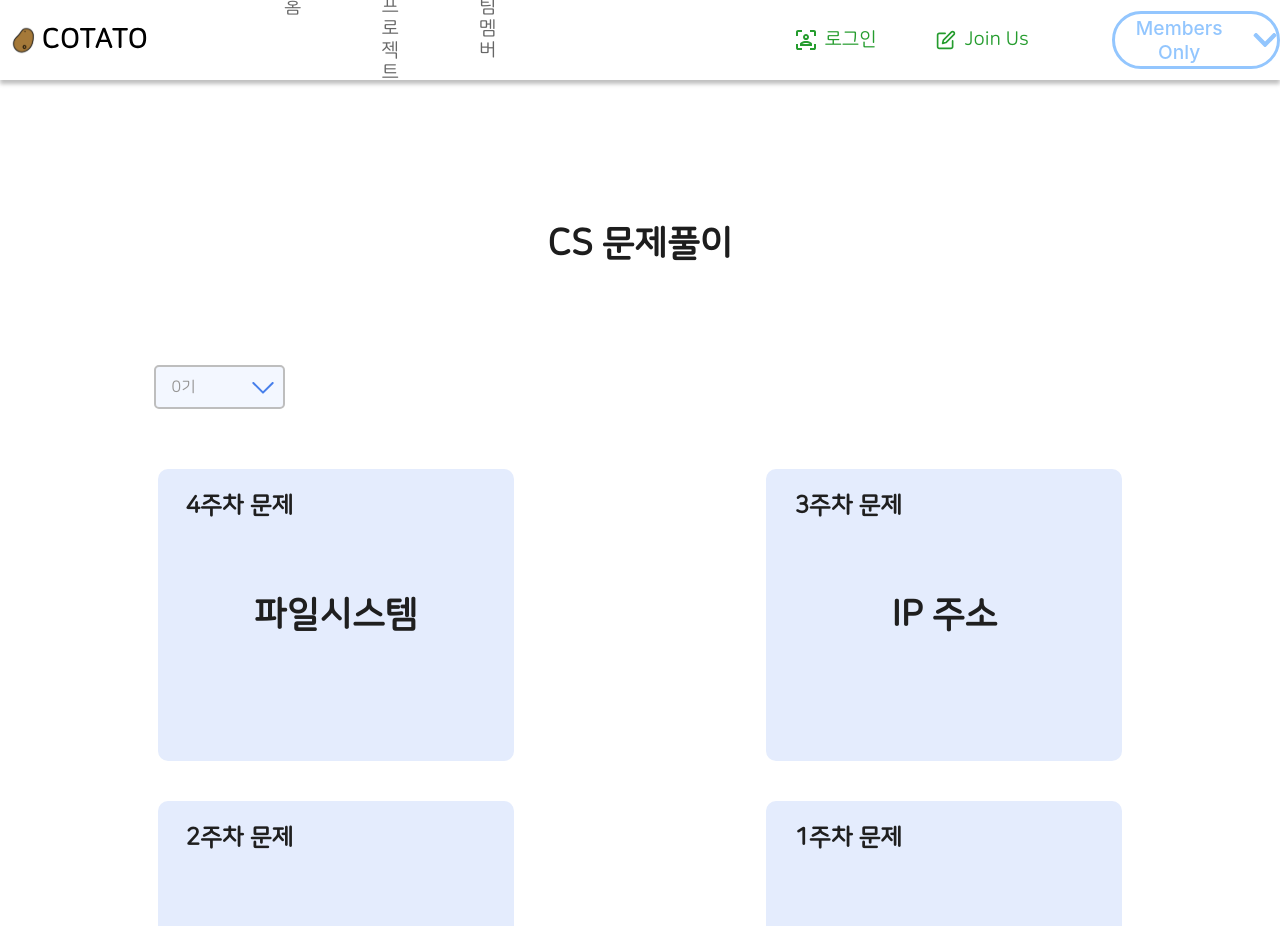
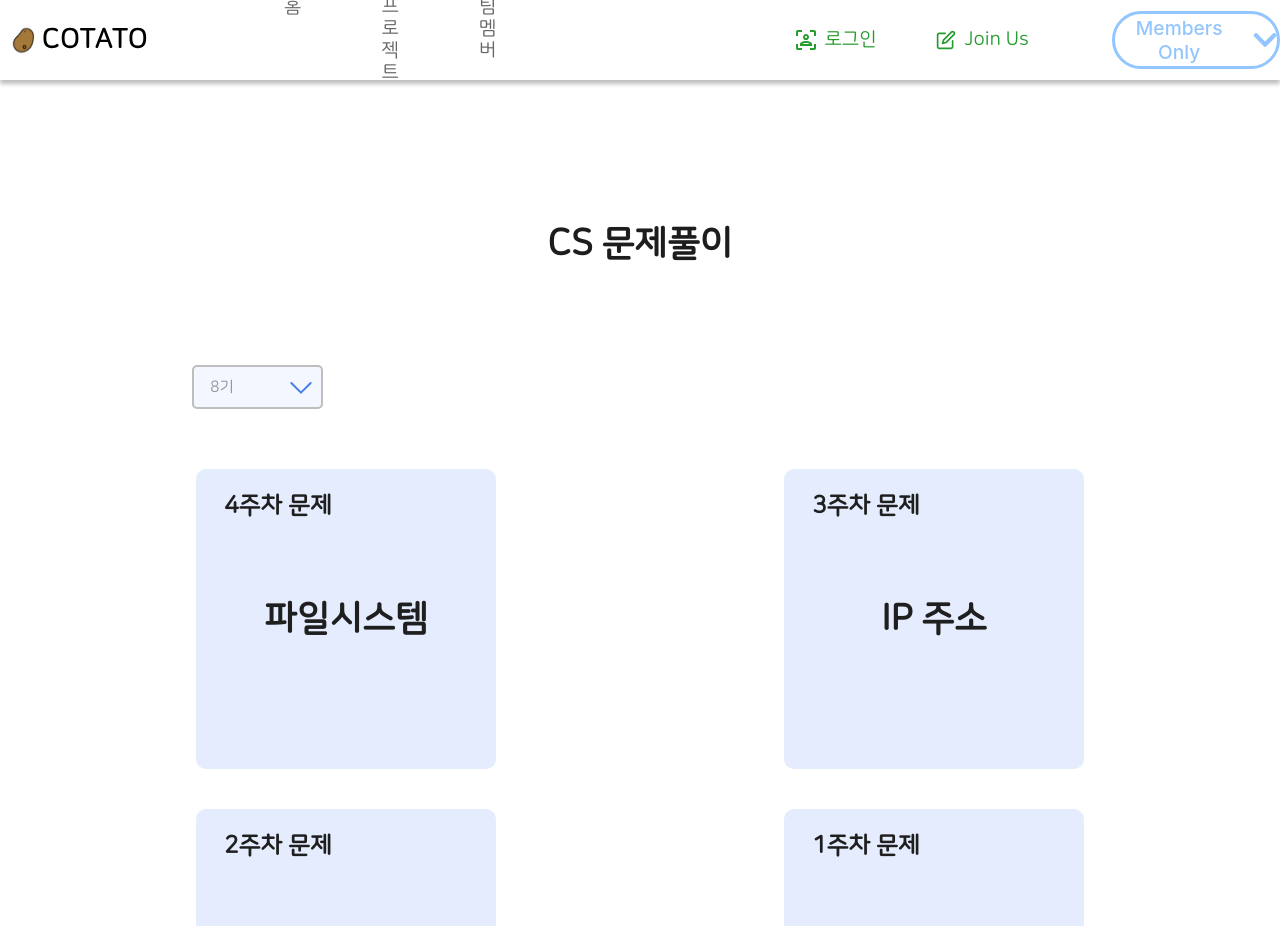
Before and after one commit to IT-Cotato/CS-Quiz-FE, a React (Create React App) app: page /cs in a window 1280 px wide. Shown: the top 926 px of the page. Built offline with nearby package versions, Linux system fonts and the light colour scheme.

Commit message:
[add] CS 페이지 라우팅 추가

```diff
--- a/src/pages/CS/CSContent.tsx
+++ b/src/pages/CS/CSContent.tsx
@@ -1,21 +1,22 @@
-import React from 'react';
+import React, { useCallback } from 'react';
 import { ICSEdu } from '@pages/CS/CSHome';
 import { styled, css } from 'styled-components';
-
-/*
-논의 사항
-
-콘텐츠 사이즈는 우선 세션꺼랑 똑같이 잡아둠
-근데 얘는 좀 줄일 필요가 있나??
-*/
+import { useNavigate } from 'react-router-dom';
 
 interface Props {
   cs: ICSEdu;
+  generation: number;
 }
 
-const CSContent = ({ cs }: Props) => {
+const CSContent = ({ cs, generation }: Props) => {
+  const navigate = useNavigate();
+
+  const onclickContent = useCallback(() => {
+    navigate(`/cs/start/?generation=${generation}&week=${cs.week}`);
+  }, [generation, cs.week]);
+
   return (
-    <Content>
+    <Content onClick={onclickContent}>
       <ContentWeek>{`${cs.week}주차 문제`}</ContentWeek>
       <ContentTitle>{cs.title}</ContentTitle>
     </Content>
@@ -29,11 +30,12 @@ const Content = styled.div`
   display: flex;
   flex-direction: column;
   justify-content: center;
-  width: 356px;
-  height: 292px;
+  width: 300px;
+  height: 300px;
   border-radius: 10px;
   background: #e4ecfd;
   margin: 20px 4px;
+  cursor: pointer;
 `;
 
 const fontStyle = css`
--- a/src/pages/CS/CSHome.tsx
+++ b/src/pages/CS/CSHome.tsx
@@ -1,4 +1,4 @@
-import React, { useCallback, useState } from 'react';
+import React, { useCallback, useEffect, useState } from 'react';
 import { styled } from 'styled-components';
 import CSContent from '@pages/CS/CSContent';
 import SeasonsSelect from '@components/SeasonsSelect';
@@ -14,6 +14,9 @@ CS도 모달로 추가와 삭제를 가지나??
 데이터가 없을때 띄어질 문구
 */
 
+/*
+cs 추가할때 세션이랑 연결
+*/
 // 임시 CS 타입 (id만 가지는)
 export interface ICSEdu {
   week: number;
@@ -30,6 +33,11 @@ const CSData: ICSEdu[] = [
 
 const CSHome = () => {
   const [selectedSeason, setSelectedSeason] = useState(0);
+
+  useEffect(() => {
+    // 기수의 최대값
+    setSelectedSeason(8);
+  }, []);
 
   const onChangeSeason = useCallback(
     (season: number) => {
@@ -52,7 +60,9 @@ const CSHome = () => {
             <p>CS 문제풀이 준비중입니다.</p>
           </CSReady>
         ) : (
-          [...CSData].reverse().map((cs) => <CSContent key={cs.week} cs={cs} />)
+          [...CSData]
+            .reverse()
+            .map((cs) => <CSContent key={cs.week} cs={cs} generation={selectedSeason} />)
         )}
       </CSContentsContainer>
     </CSWrapper>
@@ -84,7 +94,7 @@ const CSSetting = styled.div`
   display: flex;
   align-items: center;
   justify-content: space-between;
-  width: 76%;
+  width: 70%;
   margin-bottom: 12px;
 
   img {
@@ -100,7 +110,7 @@ const CSContentsContainer = styled.div`
   justify-content: space-between;
   flex-direction: row;
   align-content: start;
-  width: 76%;
+  width: 70%;
   height: 1000px;
   margin-top: 28px;
 
```
